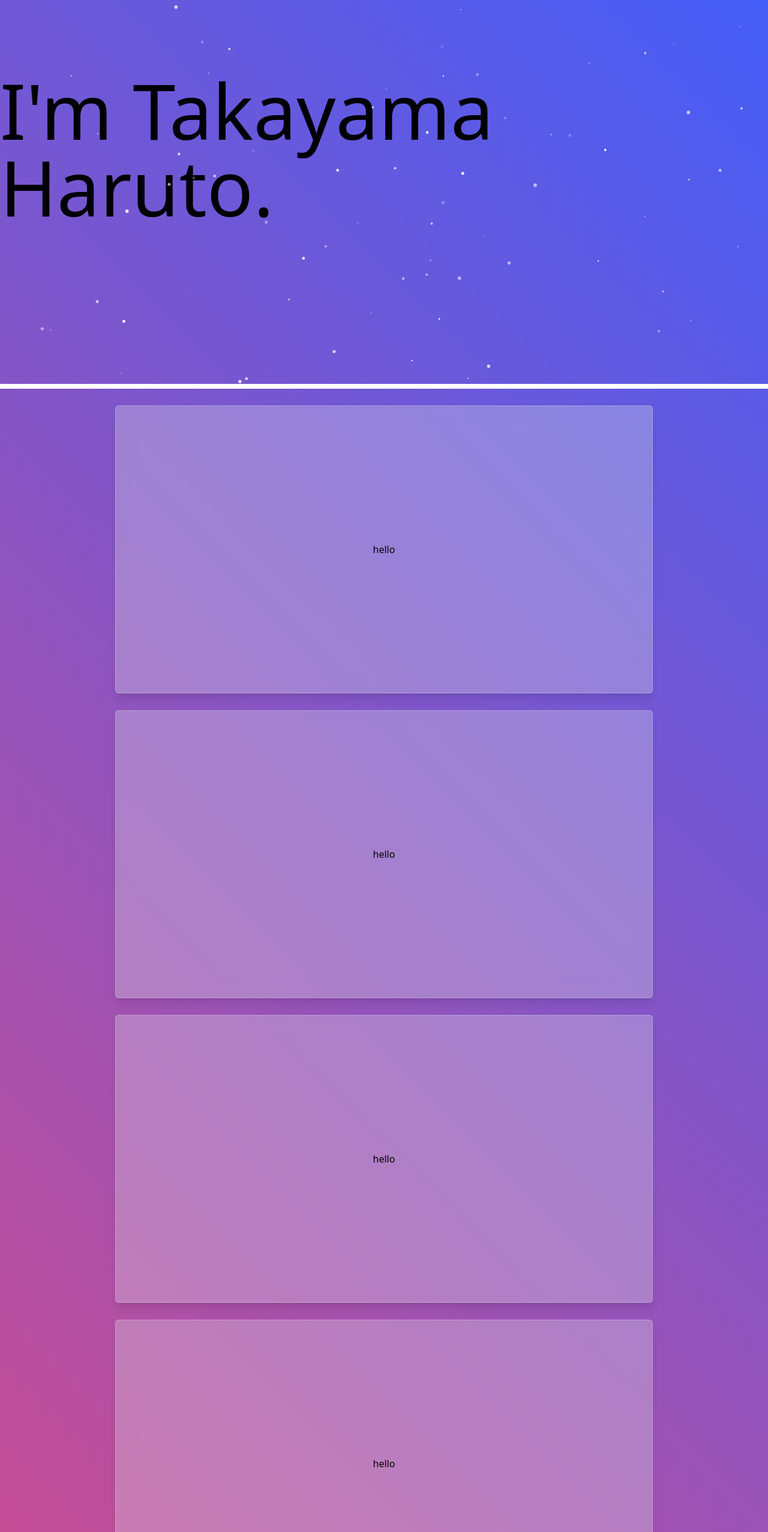
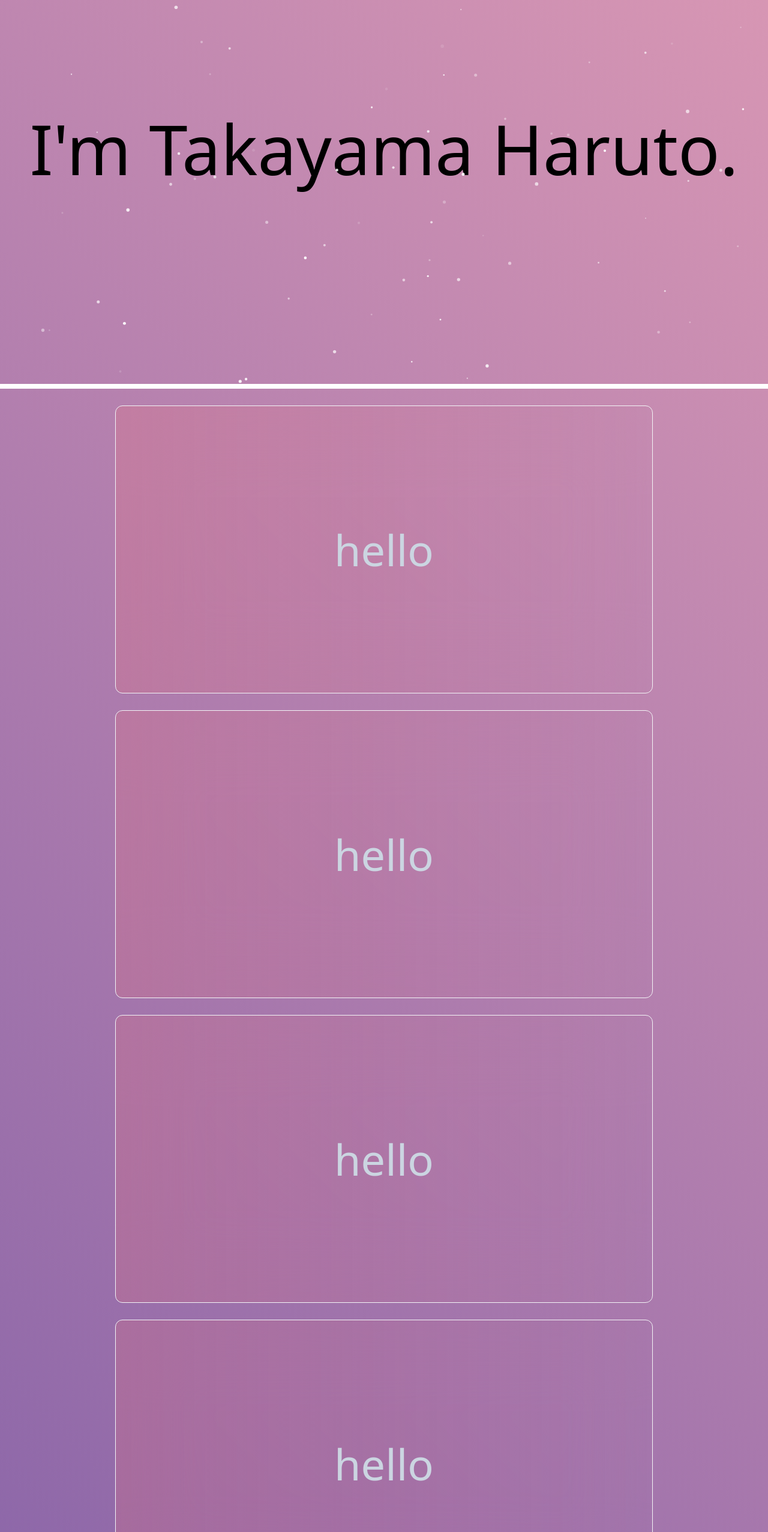
Before and after one commit to TkymHrt/TkymHrt-Portfolio, a React (Vite) app: page / in a window 1280 px wide. Shown: the part 152-2706 px from the top of the page at 60% size. Built offline with nearby package versions, Linux system fonts and the light colour scheme.

Commit message:
[test] コンテンツ配置場所を仮設定

```diff
--- a/src/App.tsx
+++ b/src/App.tsx
@@ -2,29 +2,33 @@ export default function App() {
 	return (
 		<div className="flex justify-center items-center flex-col space-y-7">
 			<div className="h-[100vh] w-[100vw] flex justify-center items-center">
-				<h1 className="text-9xl">I'm Takayama Haruto.</h1>
+				<h1 className="text-[9vw]">I'm Takayama Haruto.</h1>
 			</div>
-			<div className="h-[60vh] w-[70vw] bg-gray-200/30 backdrop-blur-lg rounded-md border border-gray-200/30 shadow-lg flex justify-center items-center">
-				<p>hello</p>
+			<div className="h-[60vh] w-[70vw] flex justify-center items-center bg-gradient-to-r from-red-400/20 to-blue-600/60; rounded-xl bg-clip-padding backdrop-filter backdrop-blur-3xl bg-opacity-10 border border-gray-100">
+				<p className="text-7xl text-slate-300">hello</p>
 			</div>
-			<div className="h-[60vh] w-[70vw] bg-gray-200/30 backdrop-blur-lg rounded-md border border-gray-200/30 shadow-lg flex justify-center items-center">
-				<p>hello</p>
+			<div className="h-[60vh] w-[70vw] flex justify-center items-center bg-gradient-to-r from-red-400/20 to-blue-600/60; rounded-xl bg-clip-padding backdrop-filter backdrop-blur-3xl bg-opacity-10 border border-gray-100">
+				<p className="text-7xl text-slate-300">hello</p>
 			</div>
-			<div className="h-[60vh] w-[70vw] bg-gray-200/30 backdrop-blur-lg rounded-md border border-gray-200/30 shadow-lg flex justify-center items-center">
-				<p>hello</p>
+			<div className="h-[60vh] w-[70vw] flex justify-center items-center bg-gradient-to-r from-red-400/20 to-blue-600/60; rounded-xl bg-clip-padding backdrop-filter backdrop-blur-3xl bg-opacity-10 border border-gray-100">
+				<p className="text-7xl text-slate-300">hello</p>
 			</div>
-			<div className="h-[60vh] w-[70vw] bg-gray-200/30 backdrop-blur-lg rounded-md border border-gray-200/30 shadow-lg flex justify-center items-center">
-				<p>hello</p>
+			<div className="h-[60vh] w-[70vw] flex justify-center items-center bg-gradient-to-r from-red-400/20 to-blue-600/60; rounded-xl bg-clip-padding backdrop-filter backdrop-blur-3xl bg-opacity-10 border border-gray-100">
+				<p className="text-7xl text-slate-300">hello</p>
 			</div>
-			<div className="h-[60vh] w-[70vw] bg-gray-200/30 backdrop-blur-lg rounded-md border border-gray-200/30 shadow-lg flex justify-center items-center">
-				<p>hello</p>
+			<div className="h-[60vh] w-[70vw] flex justify-center items-center bg-gradient-to-r from-red-400/20 to-blue-600/60; rounded-xl bg-clip-padding backdrop-filter backdrop-blur-3xl bg-opacity-10 border border-gray-100">
+				<p className="text-7xl text-slate-300">hello</p>
 			</div>
-			<div className="h-[60vh] w-[70vw] bg-gray-200/30 backdrop-blur-lg rounded-md border border-gray-200/30 shadow-lg flex justify-center items-center">
-				<p>hello</p>
+			<div className="h-[60vh] w-[70vw] flex justify-center items-center bg-gradient-to-r from-red-400/20 to-blue-600/60; rounded-xl bg-clip-padding backdrop-filter backdrop-blur-3xl bg-opacity-10 border border-gray-100">
+				<p className="text-7xl text-slate-300">hello</p>
 			</div>
-			<div className="h-[60vh] w-[70vw] bg-gray-200/30 backdrop-blur-lg rounded-md border border-gray-200/30 shadow-lg flex justify-center items-center">
-				<p>hello</p>
+			<div className="h-[60vh] w-[70vw] flex justify-center items-center bg-gradient-to-r from-red-400/20 to-blue-600/60; rounded-xl bg-clip-padding backdrop-filter backdrop-blur-3xl bg-opacity-10 border border-gray-100">
+				<p className="text-7xl text-slate-300">hello</p>
 			</div>
+			<div className="h-[60vh] w-[70vw] flex justify-center items-center bg-gradient-to-r from-red-400/20 to-blue-600/60; rounded-xl bg-clip-padding backdrop-filter backdrop-blur-3xl bg-opacity-10 border border-gray-100">
+				<p className="text-7xl text-slate-300">hello</p>
+			</div>
+
 			{/* <motion.div
 				transition={{
 					duration: 2,
--- a/src/index.css
+++ b/src/index.css
@@ -13,5 +13,5 @@ html {
 }
 
 body {
-  background-image: linear-gradient(45deg, #fc466b, #3f5efb);
+  background-image: linear-gradient(45deg, #654ea3, #da98b4)
 }
```
